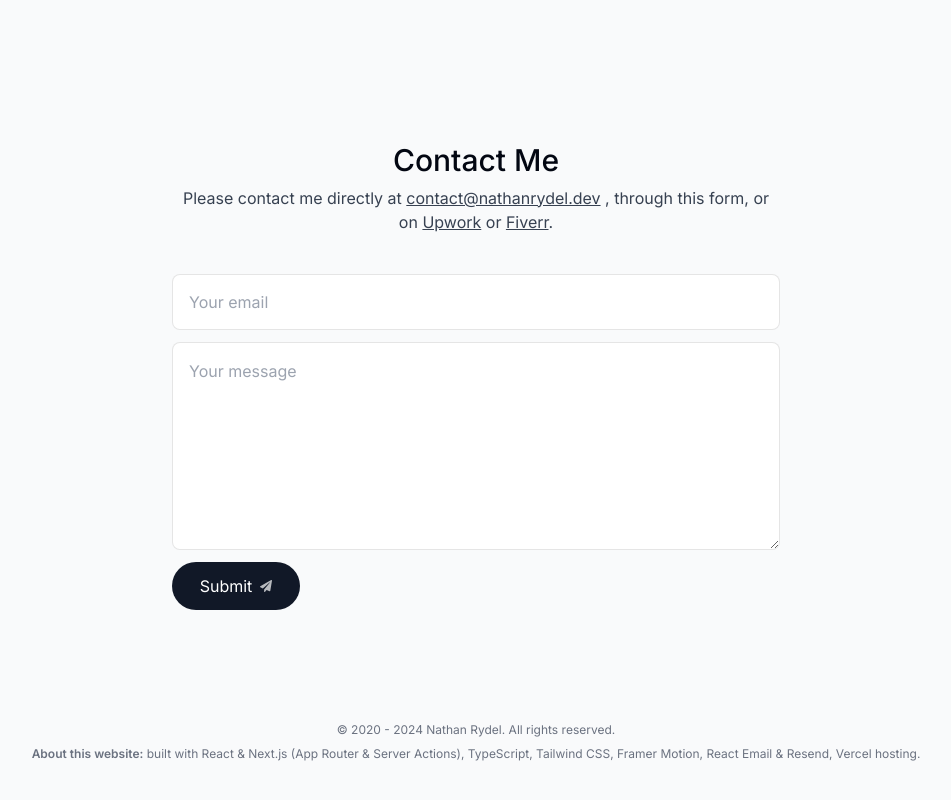
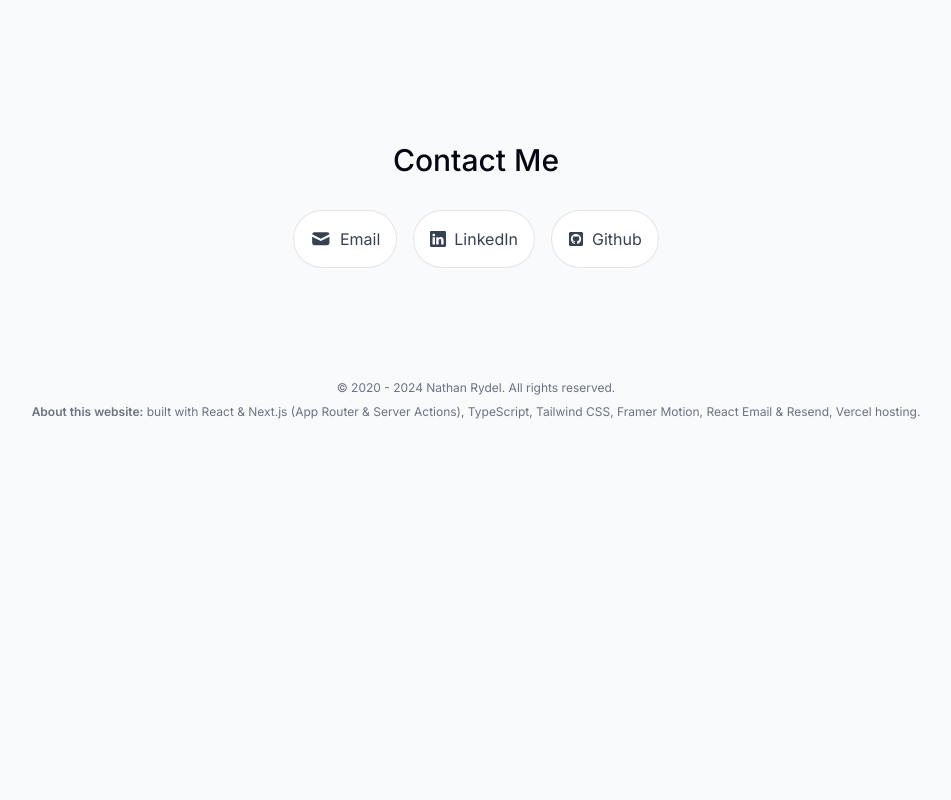
Before and after one commit to nathanrydel/nextjs-portfolio, a Next.js app: page / in a window 1280 px wide. Shown: the part 4062-4862 px from the top of the page, without its empty margins (164-1115 px from the left). After the commit the page ends 4522 px from the top, so only its background shows below. Built offline with nearby package versions, Linux system fonts and the light colour scheme; no server answers.

Commit message:
Contact section updates

```diff
--- a/components/Contact.tsx
+++ b/components/Contact.tsx
@@ -7,6 +7,9 @@ import { useSectionInView } from "@/lib/hooks";
 import { sendEmail } from "@/actions/sendEmail";
 import SubmitBtn from "./SubmitBtn";
 import toast from "react-hot-toast";
+import { FaGithubSquare } from "react-icons/fa";
+import { BsLinkedin } from "react-icons/bs";
+import { HiMail } from "react-icons/hi"
 
 /**
  * Contact component for the website.
@@ -20,21 +23,38 @@ export default function Contact() {
       id="contact"
       ref={ref}
       className="mb-20 sm:mb-28 w-[min(100%,38rem)] text-center"
-      initial={{
-        opacity: 0,
-      }}
-      whileInView={{
-        opacity: 1,
-      }}
-      transition={{
-        duration: 1,
-      }}
-      viewport={{
-        once: true,
-      }}
+      initial={{ opacity: 0 }}
+      whileInView={{ opacity: 1 }}
+      transition={{ duration: 1 }}
+      viewport={{ once: true }}
     >
       <SectionHeading>Contact me</SectionHeading>
-      <p className="text-gray-700 -mt-6 dark:text-white/80">
+      <div className="flex flex-row items-center justify-center gap-4">
+        <a
+          className="bg-white p-4 text-gray-700 hover:text-gray-950 flex items-center gap-2 rounded-full focus:scale-[1.15] hover:scale-[1.15] active:scale-105 transition cursor-pointer borderBlack dark:bg-white/10 dark:text-white/60"
+          href="mailto:nathanrydel@gmail.com"
+        >
+          <HiMail className="text-[1.35rem]" />
+          <span>Email</span>
+        </a>
+        <a
+          className="bg-white p-4 text-gray-700 hover:text-gray-950 flex items-center gap-2 rounded-full focus:scale-[1.15] hover:scale-[1.15] active:scale-105 transition cursor-pointer borderBlack dark:bg-white/10 dark:text-white/60"
+          href="https://linkedin.com/in/nathan-rydel"
+          target="_blank"
+        >
+          <BsLinkedin />
+          <span>LinkedIn</span>
+        </a>
+        <a
+          className="bg-white p-4 text-gray-700 hover:text-gray-950 flex items-center gap-2 rounded-full focus:scale-[1.15] hover:scale-[1.15] active:scale-105 transition cursor-pointer borderBlack dark:bg-white/10 dark:text-white/60"
+          href="https://github.com/nathanrydel"
+          target="_blank"
+        >
+          <FaGithubSquare />
+          <span>Github</span>
+        </a>
+      </div>
+      {/* <p className="text-gray-700 -mt-6 dark:text-white/80">
         Please contact me directly at{" "}
         <a className="underline" href="mailto:example@gmail.com">
           contact@nathanrydel.dev
@@ -73,7 +93,7 @@ export default function Contact() {
           maxLength={5000}
         />
         <SubmitBtn />
-      </form>
+      </form> */}
     </motion.section>
   );
 }
```
